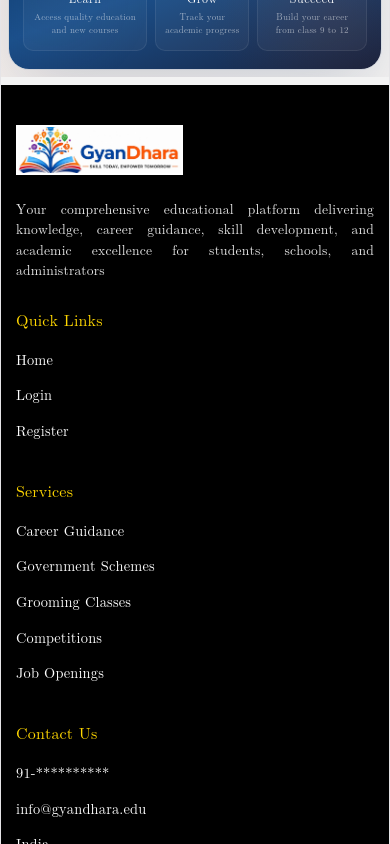
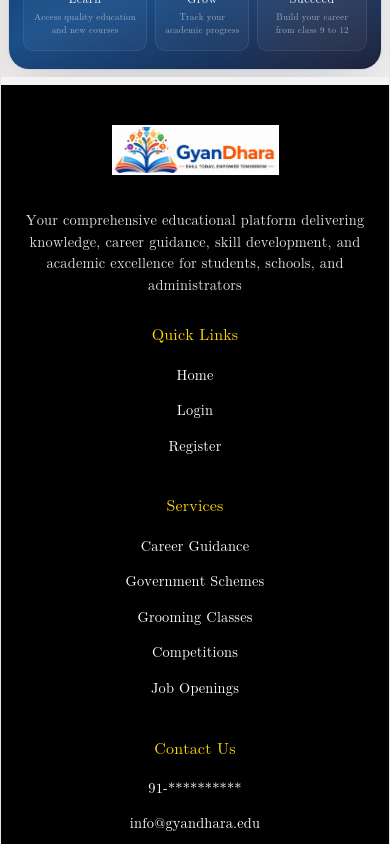
Before and after one commit to VAIBHAVTOMAR321/Gyandhara, a React (Vite) app: page /gyandhara/login in a window 390 px wide. Shown: the part 960-1804 px from the top of the page. Built offline with nearby package versions, Linux system fonts and the light colour scheme.

Commit message:
footer updated

```diff
--- a/src/assets/css/footer.css
+++ b/src/assets/css/footer.css
@@ -174,27 +174,42 @@ background-color: #000;
   .footer-container {
     padding: 0 15px;
   }
-  .footer-links-section, .footer-services-section, .footer-contact-section {
-    text-align: justify;
-  }
 
   .footer-main {
     grid-template-columns: 1fr;
     gap: 30px;
+    text-align: center;
+  }
+
+  .footer-brand-section {
+    align-items: center;
+    text-align: center;
+  }
+
+  .footer-logo-section {
+    justify-content: center;
+  }
+
+  .footer-description {
+    text-align: center;
+  }
+
+  .footer-links-section,
+  .footer-services-section,
+  .footer-contact-section {
+    text-align: center;
+  }
+
+  .footer-links {
+    display: flex;
+    flex-direction: column;
+    align-items: center;
   }
 
   .footer-logo {
-    /* width: 50px; */
     height: 50px;
-    margin-right: 10px;
-  }
-
-  .footer-brand-text {
-    font-size: 1.2rem;
-  }
-
-  .footer-description {
-    font-size: 0.85rem;
+    margin-right: 0;
+    margin-bottom: 10px;
   }
 
   .footer-section-title {
@@ -212,6 +227,7 @@ background-color: #000;
 
   .contact-item {
     font-size: 0.85rem;
+    justify-content: center;
   }
 
   .footer-bottom {
```
